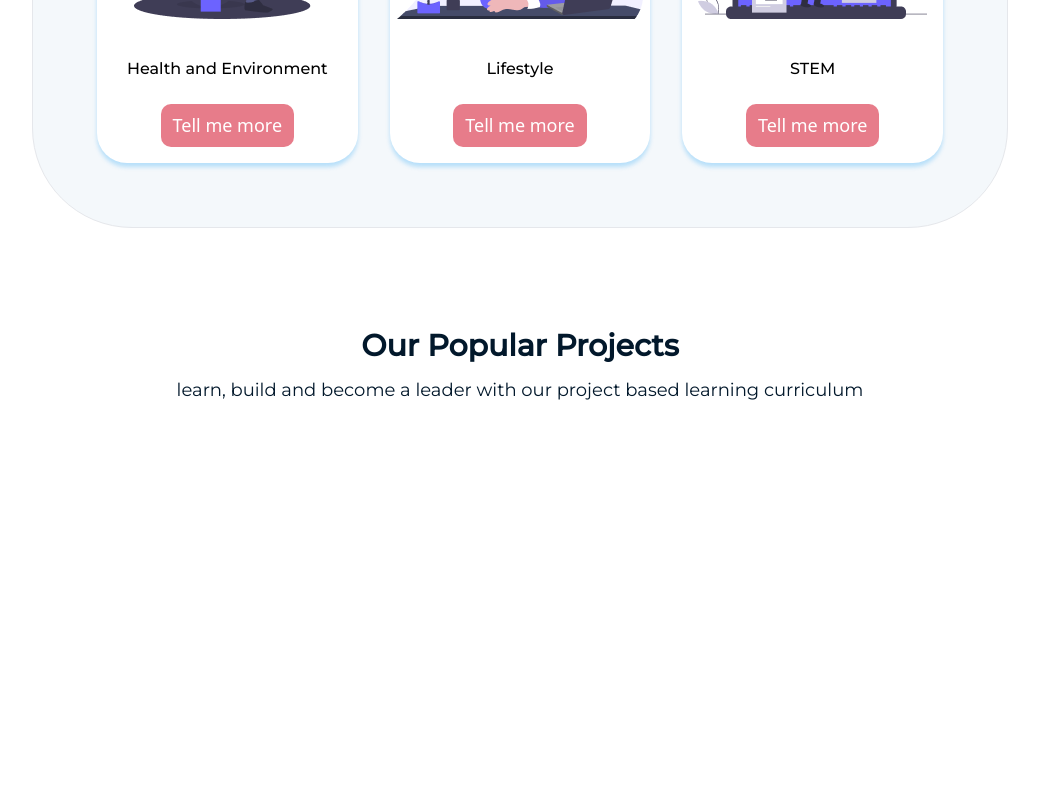
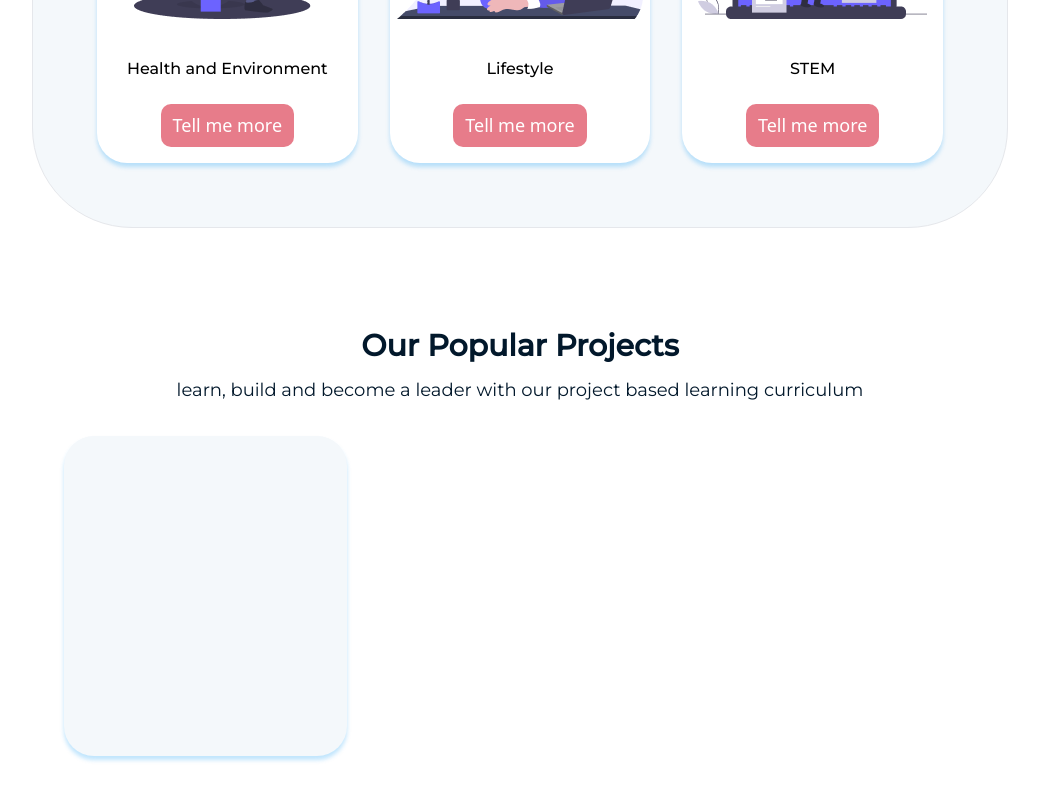
Before and after one commit to Dreezy305/scholarton-front-end, a React (Vite) app: page / in a window 1280 px wide. Shown: the part 3340-4140 px from the top of the page, without its empty margins (120-1159 px from the left). Before the commit the page ends 3856 px from the top, so only its background shows below. Built offline with nearby package versions, Linux system fonts and the light colour scheme.

Commit message:
our categories

```diff
--- a/src/components/Card/Card.tsx
+++ b/src/components/Card/Card.tsx
@@ -5,9 +5,10 @@ type CardProps = {
   icon?: React.ReactNode;
   text?: string;
   type?: string;
+  baseText?: string;
 };
 
-const Card = ({ icon, text, type }: CardProps) => {
+const Card = ({ icon, text, type, baseText }: CardProps) => {
   return (
     <>
       {type === "FLASH" && (
@@ -33,6 +34,18 @@ const Card = ({ icon, text, type }: CardProps) => {
           </button>
         </div>
       )}
+
+      {type === "PROJECT" && (
+        <div className="bg-lightBg rounded-[30px] flex flex-col px-4 space-y-4 items-center text-center h-80 card-shadow relative">
+          {icon}
+          <p className="absolute bottom-20 font-MontserratMedium font-medium text-base leading-7">
+            {text}
+          </p>
+          <p className="absolute bottom-4 text-right text-skyBlue">
+            {baseText}
+          </p>
+        </div>
+      )}
     </>
   );
 };
--- a/src/screens/Projects/Projects.tsx
+++ b/src/screens/Projects/Projects.tsx
@@ -1,4 +1,5 @@
 import React from "react";
+import Card from "../../components/Card/Card";
 
 const Projects = () => {
   return (
@@ -11,6 +12,10 @@ const Projects = () => {
           learn, build and become a leader with our project based learning
           curriculum
         </p>
+
+        <div className="grid grid-cols-1 gap-8 px-8 pb-8 lg:grid lg:grid-cols-3 md:grid md:grid-cols-2">
+          <Card type="PROJECT" icon={<></>} />
+        </div>
       </div>
     </section>
   );
```
